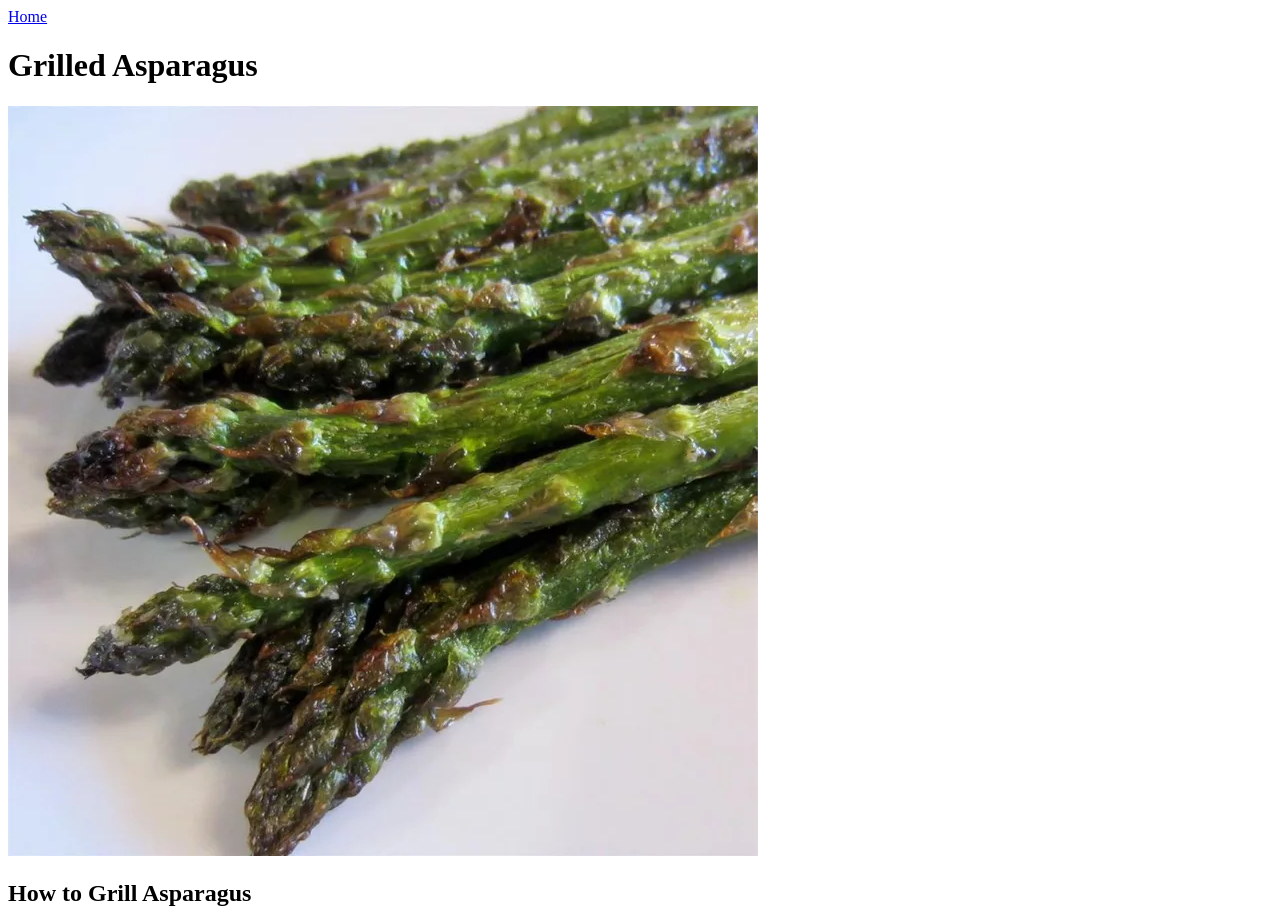
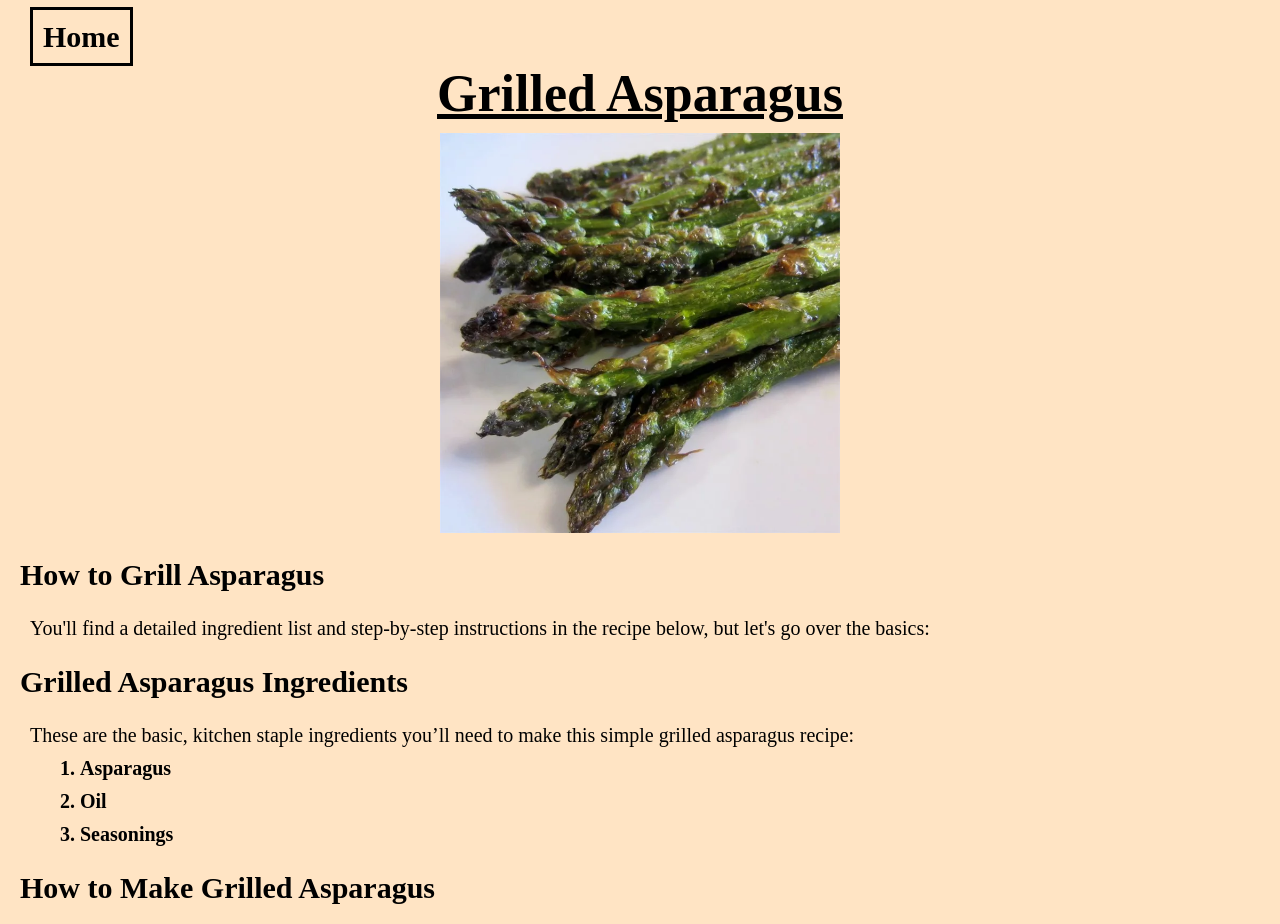
Before and after one commit to Citron5007/odin-recipes, a plain HTML site: page recipes/asparagus.html in a window 1280 px wide. Shown: the top 924 px of the page. Drawn offline with Linux system fonts and the light colour scheme.

Commit message:
Added styles and made some changes to the markup

```diff
--- /dev/null
+++ b/css/styles.css
@@ -0,0 +1,56 @@
+* {
+  background-color: bisque;
+  box-sizing: border-box;
+  margin: 10px;
+  font-size: 20px;
+}
+
+h1 {
+  text-align: center;
+  font-size: 52px;
+  text-decoration: underline;
+}
+
+h2 {
+  font-size: 30px;
+  margin: 25px 0;
+}
+
+p {
+  font-size: 20px;
+}
+
+a {
+  text-decoration: none;
+  color: rgb(77, 77, 77);
+  font-size: 30px;
+  font-weight: bold;
+}
+
+img {
+  width: 400px;
+  height: auto;
+  display: block;
+  margin-right: auto;
+  margin-left: auto;
+}
+
+.home {
+  font-size: 30px;
+  border: 3px solid black;
+  padding: 10px;
+  color: black;
+  transition: 0.5s ease-in-out;
+}
+
+.home:hover {
+  background-color: black;
+  color: bisque;
+  transition: 0.5s ease-in-out;
+}
+
+.ingredients {
+  font-size: 25px;
+  font-weight: 600;
+  list-style: decimal;
+}
--- a/recipes/asparagus.html
+++ b/recipes/asparagus.html
@@ -4,10 +4,11 @@
     <meta charset="UTF-8" />
     <meta http-equiv="X-UA-Compatible" content="IE=edge" />
     <meta name="viewport" content="width=device-width, initial-scale=1.0" />
+    <link rel="stylesheet" href="../css/styles.css" />
     <title>Document</title>
   </head>
   <body>
-    <a href="../index.html">Home</a>
+    <a href="../index.html" class="home">Home</a>
     <h1>Grilled Asparagus</h1>
     <img src="../images/asparagus.webp" alt="" />
     <h2>How to Grill Asparagus</h2>
@@ -20,7 +21,7 @@
       These are the basic, kitchen staple ingredients you’ll need to make this
       simple grilled asparagus recipe:
     </p>
-    <ul>
+    <ul class="ingredients">
       <li>Asparagus</li>
       <li>Oil</li>
       <li>Seasonings</li>
@@ -37,27 +38,18 @@
       lightly grill heated to high heat. You’ll know the asparagus spears are
       done when they are lightly charred and tender when pierced with a fork.
     </p>
-    <h2>Ingredients</h2>
-    <ul>
-      <li>1 pound fresh asparagus spears, trimmed</li>
-      <li>1 tbsp olive oil</li>
-      <li>salt and pepper to taste</li>
-    </ul>
     <h2>Directions</h2>
-    <ul>
+    <ul class="ingredients">
       <li>
-        <strong>Step 1</strong>
         <p>Preheat an outdoor grill for high heat and lightly oil the grate.</p>
       </li>
       <li>
-        <strong>Step 2</strong>
         <p>
           Lightly coat the asparagus spears with olive oil. Season with salt and
           pepper to taste.
         </p>
       </li>
       <li>
-        <strong>Step 3</strong>
         <p>
           Cook asparagus on the preheated grill, turning often until lightly
           charred and fork-tender about 3 to 5 minutes.
```
Also changed, not shown: index.html (+2 -1 lines), recipes/hamburger.html (+5 -6 lines), recipes/lasagna.html (+5 -4 lines).
